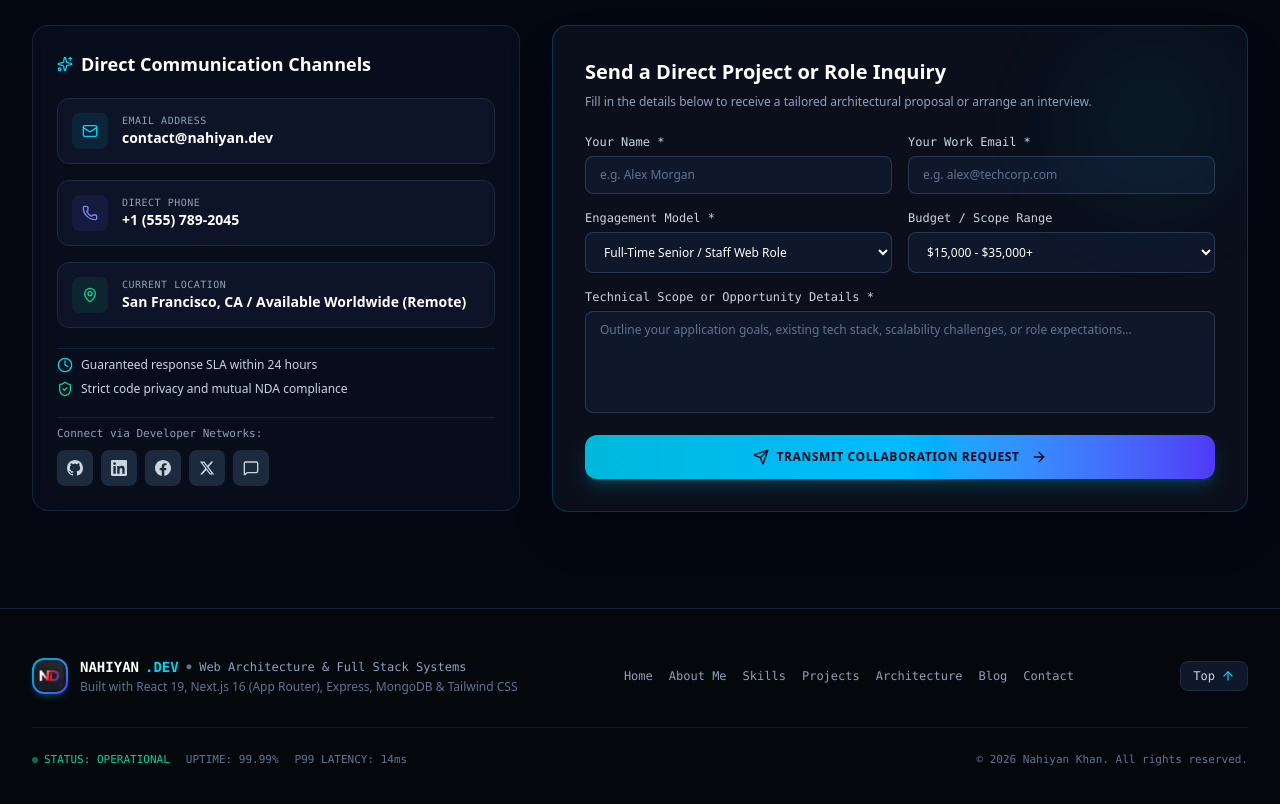
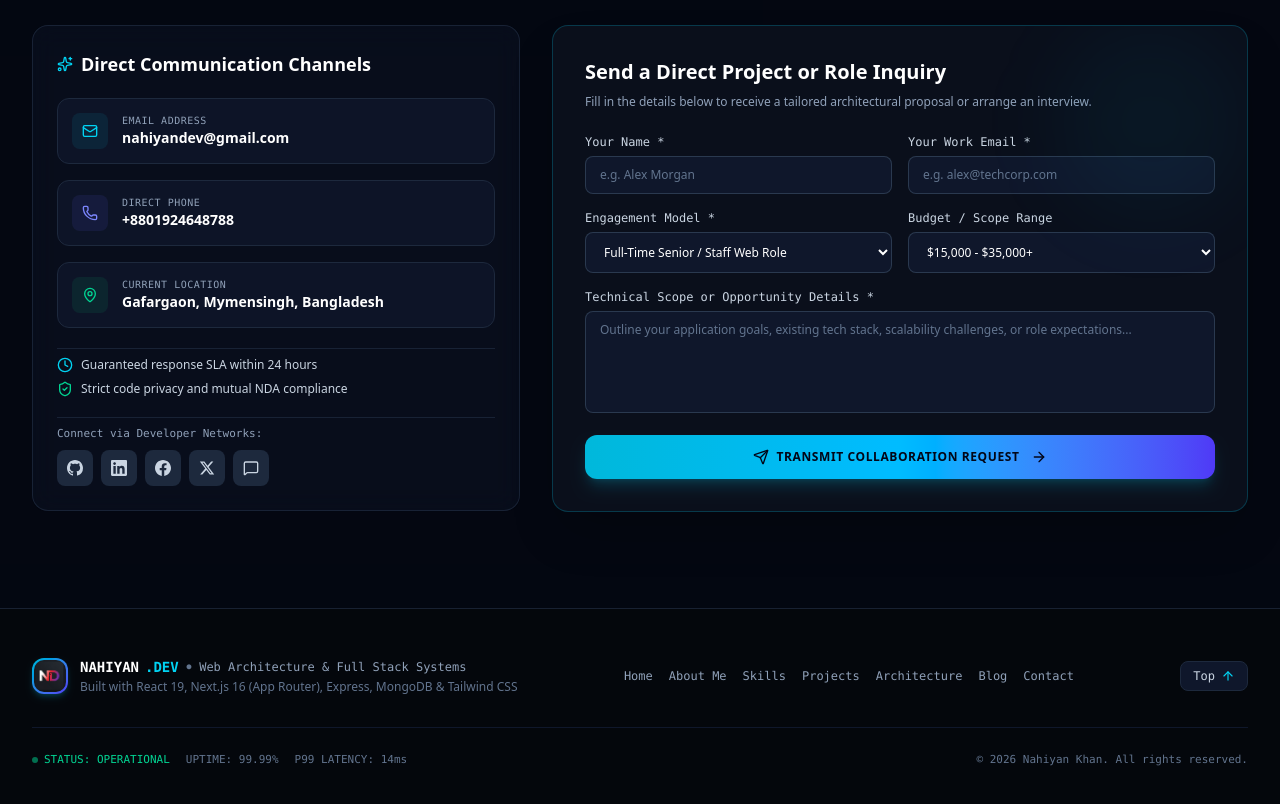
Before and after one commit to nahiyandev/protfolio, a Next.js app: page / in a window 1280 px wide. Shown: the part 7420-8224 px from the top of the page. Built offline with nearby package versions, Linux system fonts and the light colour scheme.

Commit message:
feat(contact): update official contact details (email, phone, location)

```diff
--- a/src/data/portfolioData.ts
+++ b/src/data/portfolioData.ts
@@ -81,9 +81,9 @@ export const PERSONAL_INFO = {
   completedProjects: "45+",
   systemUptime: "99.99%",
   activeUsersHandled: "250K+",
-  email: "contact@nahiyan.dev",
-  phone: "+1 (555) 789-2045",
-  location: "San Francisco, CA / Available Worldwide (Remote)",
+  email: "nahiyandev@gmail.com",
+  phone: "+8801924648788",
+  location: "Gafargaon, Mymensingh, Bangladesh",
   github: "https://github.com/nahiyandev",
   linkedin: "https://linkedin.com/in/nahiyandev",
   facebook: "https://facebook.com/nahiyandev",
```
Also changed, not shown: 1 other file (tests, documents, lock files or other folders).
